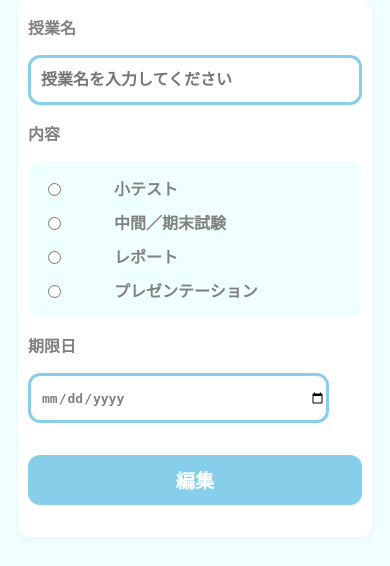
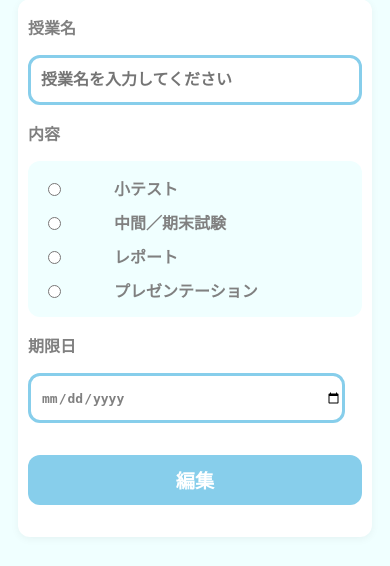
Before and after one commit to ktaiga0405-droid/-, a Flask app: template templates/edit.html in a window 390 px wide. Shown: the part 131-697 px from the top of the page. Run offline with Flask 3, Linux system fonts and the light colour scheme; the template is opened without the code that fills it, so the values that code supplies are empty.

Commit message:
入力欄の修正

```diff
--- a/static/edit.css
+++ b/static/edit.css
@@ -107,8 +107,8 @@
     .edit-task-registration input[type=date]{
         font-size: medium;
         padding-left: 10px;
-        width: 90%;
-        max-width: 90%;
+        width: 95%;
+        max-width: 95%;
         min-width: 0%;
     }
 }
--- a/static/home.css
+++ b/static/home.css
@@ -297,8 +297,8 @@
     .new_task_registration input[type="date"]{
         font-size: medium;
         padding-left: 10px;
-        width: 90%;
-        max-width: 90%;
+        width: 95%;
+        max-width: 95%;
         min-width: 0%;
 
     }
```
